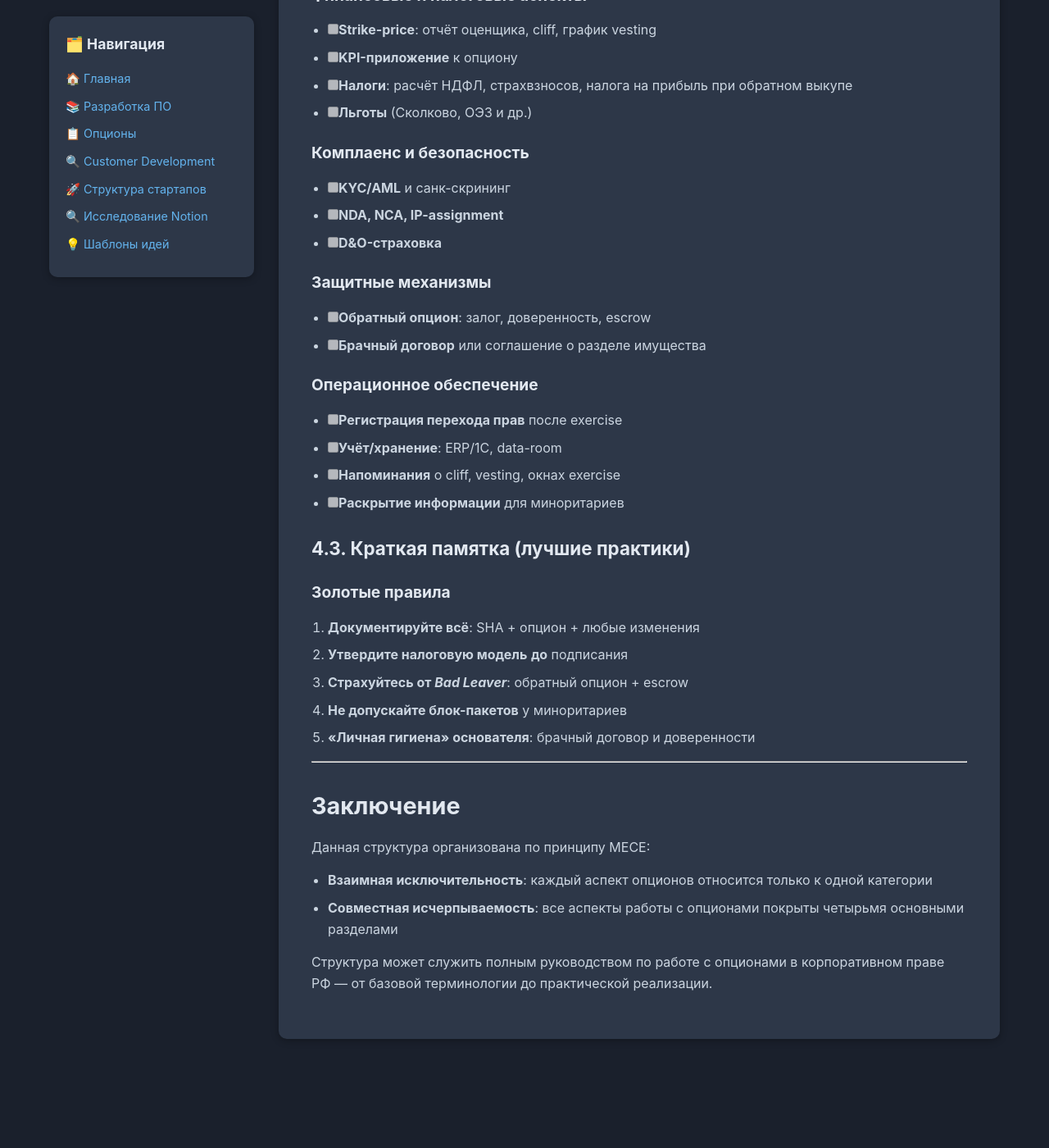
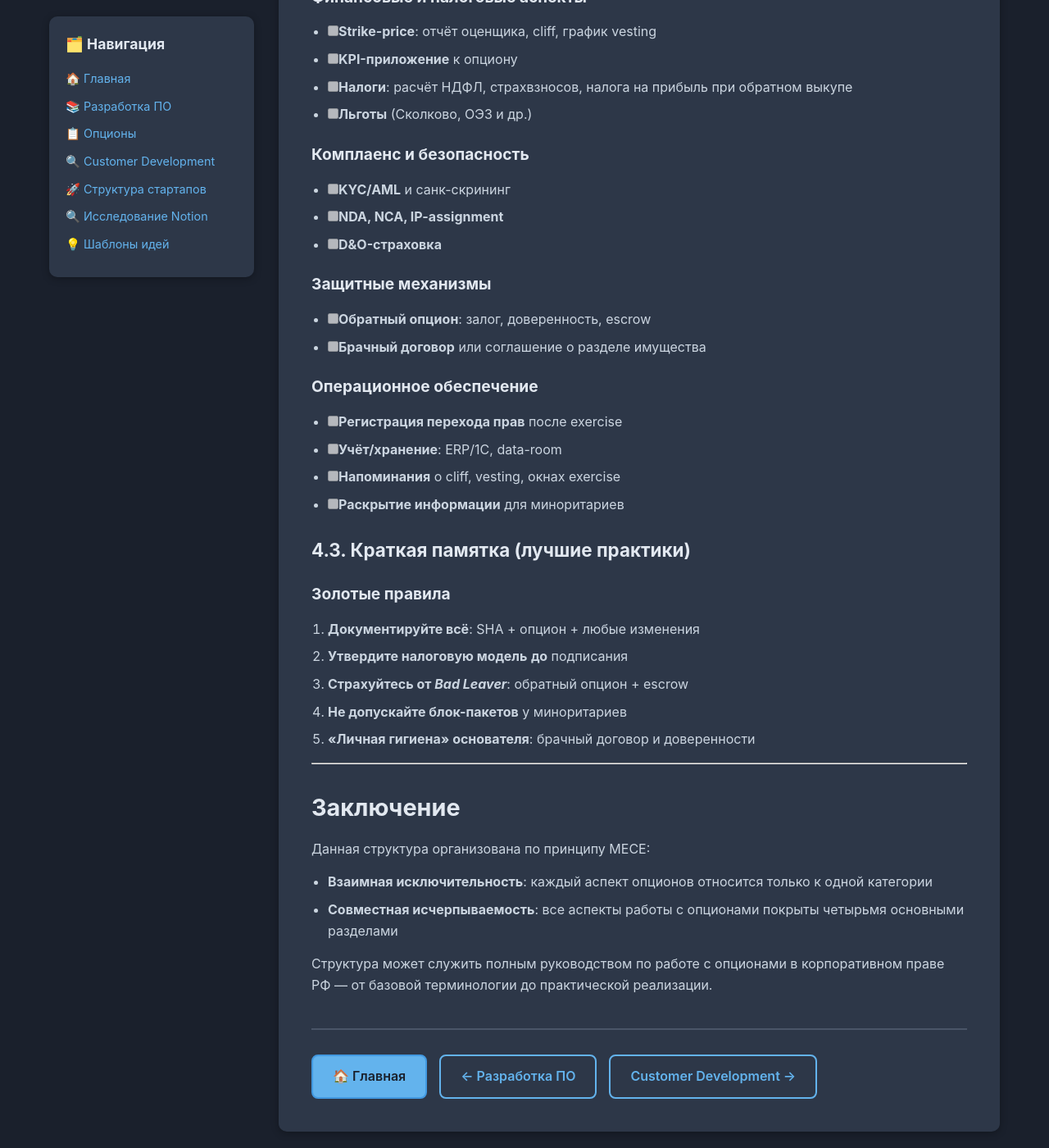
Before and after one commit to FTG-agency/pwa-test, a Jekyll site: the page built from knowledge/structured-options-guide.md, in a window 1280 px wide and 1400 px high, scrolled down 6248 px. Shown: the whole window at 82% size. Built offline with Jekyll 4.4.1, drawn with Linux system fonts in a browser that asks for light colours; before the commit the page ends 7535 px from its top, so only the background shows below that.

Commit message:
Fix back button visibility and add bottom navigation with smart contextual links

```diff
--- a/_layouts/page.html
+++ b/_layouts/page.html
@@ -202,11 +202,58 @@
             text-decoration: none;
             margin-bottom: 20px;
             transition: background 0.3s ease;
-            font-weight: 500;
+            font-weight: 600;
+            border: 1px solid #4299e1;
         }
 
         .back-link:hover {
             background: #90cdf4;
+            color: #1a202c;
+            text-decoration: none;
+            border-color: #63b3ed;
+        }
+
+        .bottom-navigation {
+            margin-top: 40px;
+            padding-top: 30px;
+            border-top: 2px solid #4a5568;
+            display: flex;
+            gap: 15px;
+            flex-wrap: wrap;
+        }
+
+        .nav-button {
+            display: inline-block;
+            padding: 12px 24px;
+            border-radius: 8px;
+            text-decoration: none;
+            font-weight: 600;
+            transition: all 0.3s ease;
+            border: 2px solid;
+        }
+
+        .nav-button.primary {
+            background: #63b3ed;
+            color: #1a202c;
+            border-color: #4299e1;
+        }
+
+        .nav-button.primary:hover {
+            background: #90cdf4;
+            color: #1a202c;
+            border-color: #63b3ed;
+            text-decoration: none;
+        }
+
+        .nav-button.secondary {
+            background: transparent;
+            color: #63b3ed;
+            border-color: #63b3ed;
+        }
+
+        .nav-button.secondary:hover {
+            background: #63b3ed;
+            color: #1a202c;
             text-decoration: none;
         }
 
@@ -272,6 +319,21 @@
             <a href="/test/" class="back-link">← Назад к главной</a>
 
             {{ content }}
+
+            <div class="bottom-navigation">
+                <a href="/test/" class="nav-button primary">🏠 Главная</a>
+                {% if page.title == 'Знания о разработке ПО' %}
+                <a href="/test/knowledge/structured-options-guide" class="nav-button secondary">📋 Опционы →</a>
+                {% elsif page.title == 'Опционы в корпоративном праве' %}
+                <a href="/test/knowledge/structured-software-development-knowledge" class="nav-button secondary">← Разработка ПО</a>
+                <a href="/test/knowledge/customer-development" class="nav-button secondary">Customer Development →</a>
+                {% elsif page.title == 'Customer Development' %}
+                <a href="/test/knowledge/structured-options-guide" class="nav-button secondary">← Опционы</a>
+                <a href="/test/knowledge/startup-structure" class="nav-button secondary">Структура стартапов →</a>
+                {% else %}
+                <a href="/test/" class="nav-button secondary">← К оглавлению</a>
+                {% endif %}
+            </div>
         </div>
     </div>
 </body>
```
